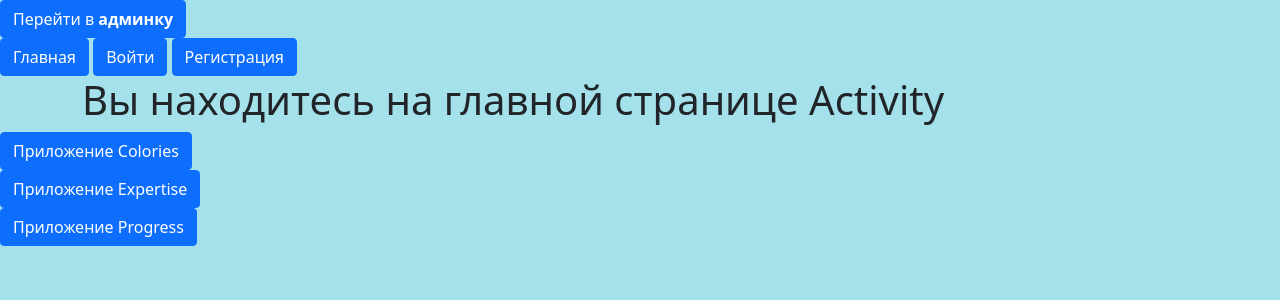
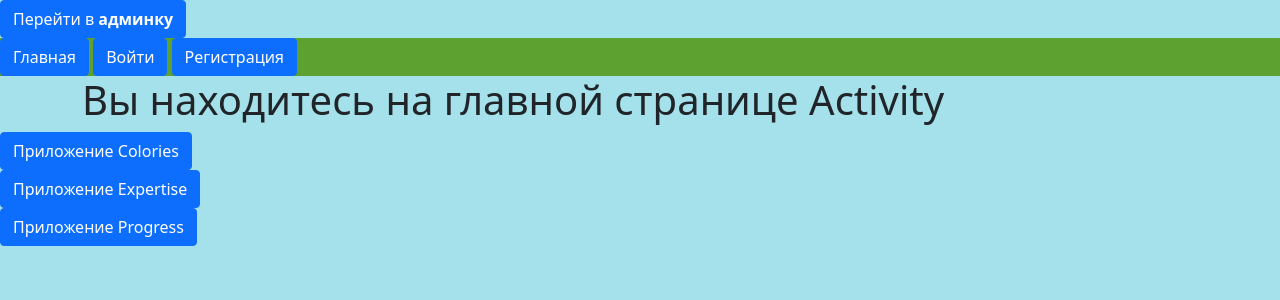
Before and after one commit to Karielka/Fitnes_app, a Django app: page /activity/ in a window 1280 px wide. Shown: the top 300 px of the page. Run offline with Django 5.2, Linux system fonts and the light colour scheme; some libraries are stand-ins or nearby versions.

Commit message:
Update styles.css

```diff
--- a/Fitnes/Main/static/main/css/styles.css
+++ b/Fitnes/Main/static/main/css/styles.css
@@ -2,3 +2,7 @@ body {
     background-color: rgba(164, 225, 234, 0.994);
     overflow-x: hidden;
 }
+
+header {
+    background-color: #5da130;
+}
```
